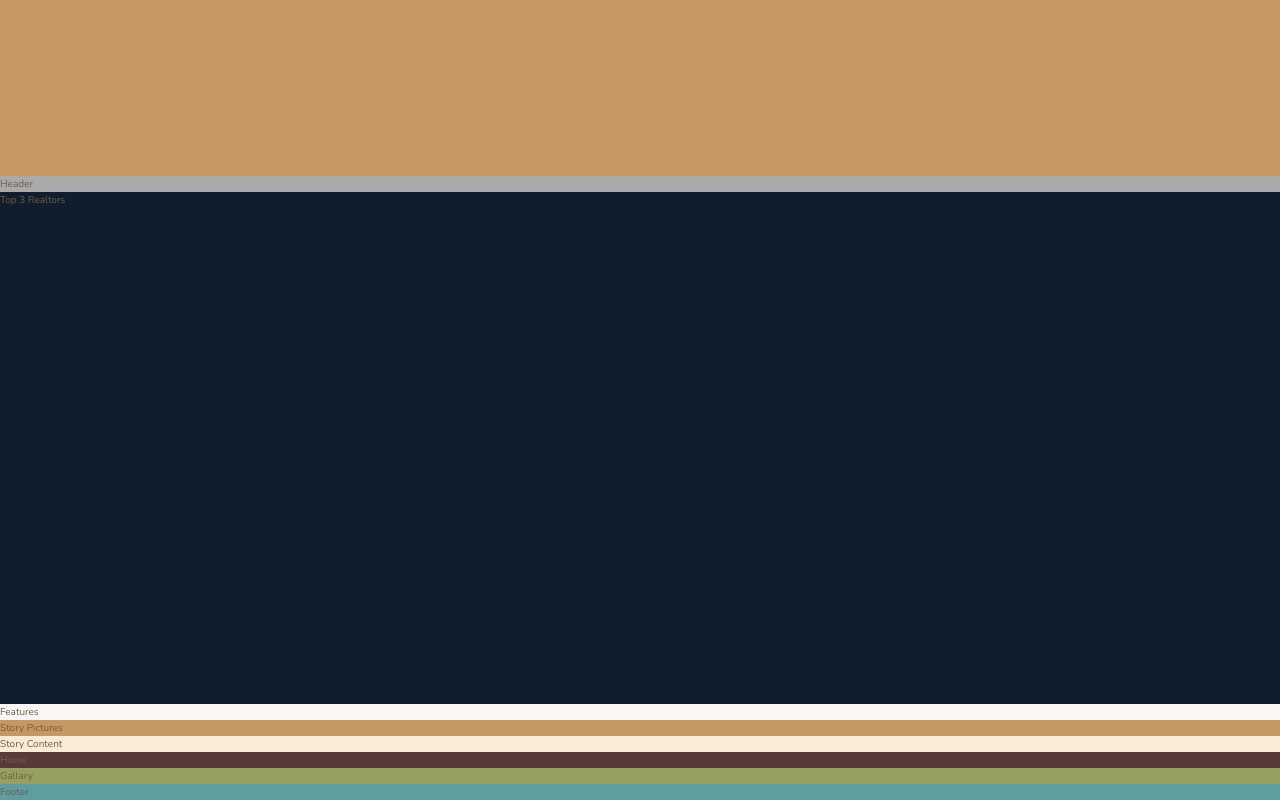
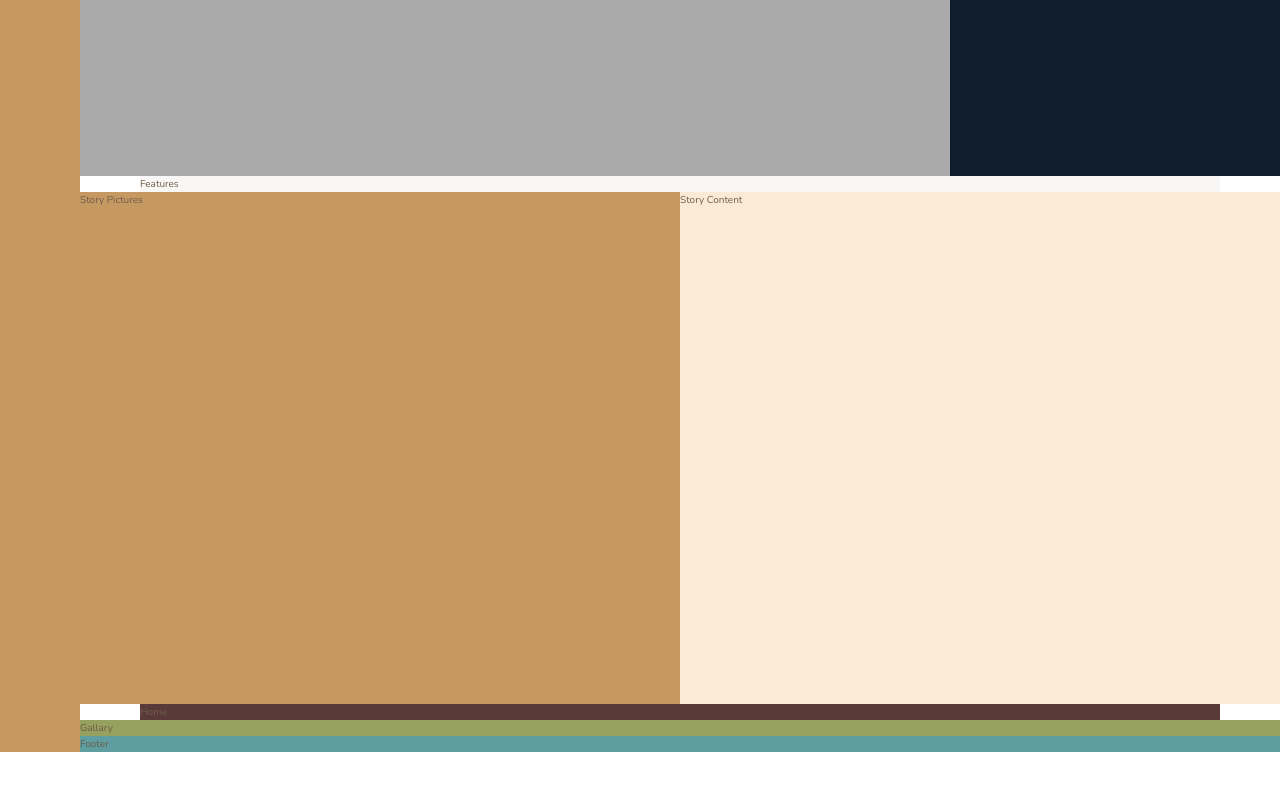
Before and after one commit to Mostakimul/sass-nexter, a website built with Vite: page index.html in a window 1280 px wide. Shown: the part 464-1264 px from the top of the page. After the commit the page ends 1216 px from the top, so only its background shows below. Built offline with nearby package versions, Linux system fonts and the light colour scheme.

Commit message:
Full webpage layout using grid

```diff
--- a/scss/base/_base.scss
+++ b/scss/base/_base.scss
@@ -24,4 +24,8 @@ body {
 .container {
   display: grid;
   grid-template-rows: 80vh min-content 40vw repeat(3, min-content);
+  grid-template-columns:
+    [sidebar-start] 8rem [sidebar-end full-start] minmax(6rem, 1fr)
+    [center-start] repeat(8, [col-start] minmax(min-content, 14rem) [col-end])
+    [center-end] minmax(6rem, 1fr) [full-end]; //1140px/8 = 142.5px
 }
--- a/scss/components/_features.scss
+++ b/scss/components/_features.scss
@@ -2,4 +2,5 @@
 
 .features {
   background-color: $color-grey-light-1;
+  grid-column: center-start / center-end;
 }
--- a/scss/components/_footer.scss
+++ b/scss/components/_footer.scss
@@ -2,4 +2,5 @@
 
 .footer {
   background-color: cadetblue;
+  grid-column: full-start / full-end;
 }
--- a/scss/components/_gallery.scss
+++ b/scss/components/_gallery.scss
@@ -2,4 +2,5 @@
 
 .gallery {
   background-color: rgb(150, 160, 95);
+  grid-column: full-start / full-end;
 }
--- a/scss/components/_header.scss
+++ b/scss/components/_header.scss
@@ -2,4 +2,5 @@
 
 .header {
   background-color: $color-grey-light-2;
+  grid-column: full-start / col-end 6;
 }
--- a/scss/components/_homes.scss
+++ b/scss/components/_homes.scss
@@ -2,4 +2,5 @@
 
 .homes {
   background-color: rgb(90, 57, 57);
+  grid-column: center-start / center-end;
 }
--- a/scss/components/_realtors.scss
+++ b/scss/components/_realtors.scss
@@ -2,4 +2,5 @@
 
 .realtors {
   background-color: $color-secondary;
+  grid-column: col-start 7 / full-end;
 }
--- a/scss/components/_sidebar.scss
+++ b/scss/components/_sidebar.scss
@@ -2,4 +2,6 @@
 
 .sidebar {
   background-color: $color-primary;
+  grid-column: sidebar-start / sidebar-end;
+  grid-row: 1 / -1;
 }
--- a/scss/components/_story.scss
+++ b/scss/components/_story.scss
@@ -3,9 +3,11 @@
 .story {
   &__pictures {
     background-color: $color-primary;
+    grid-column: full-start / col-end 4;
   }
 
   &__content {
     background-color: antiquewhite;
+    grid-column: col-start 5 / full-end;
   }
 }
```
